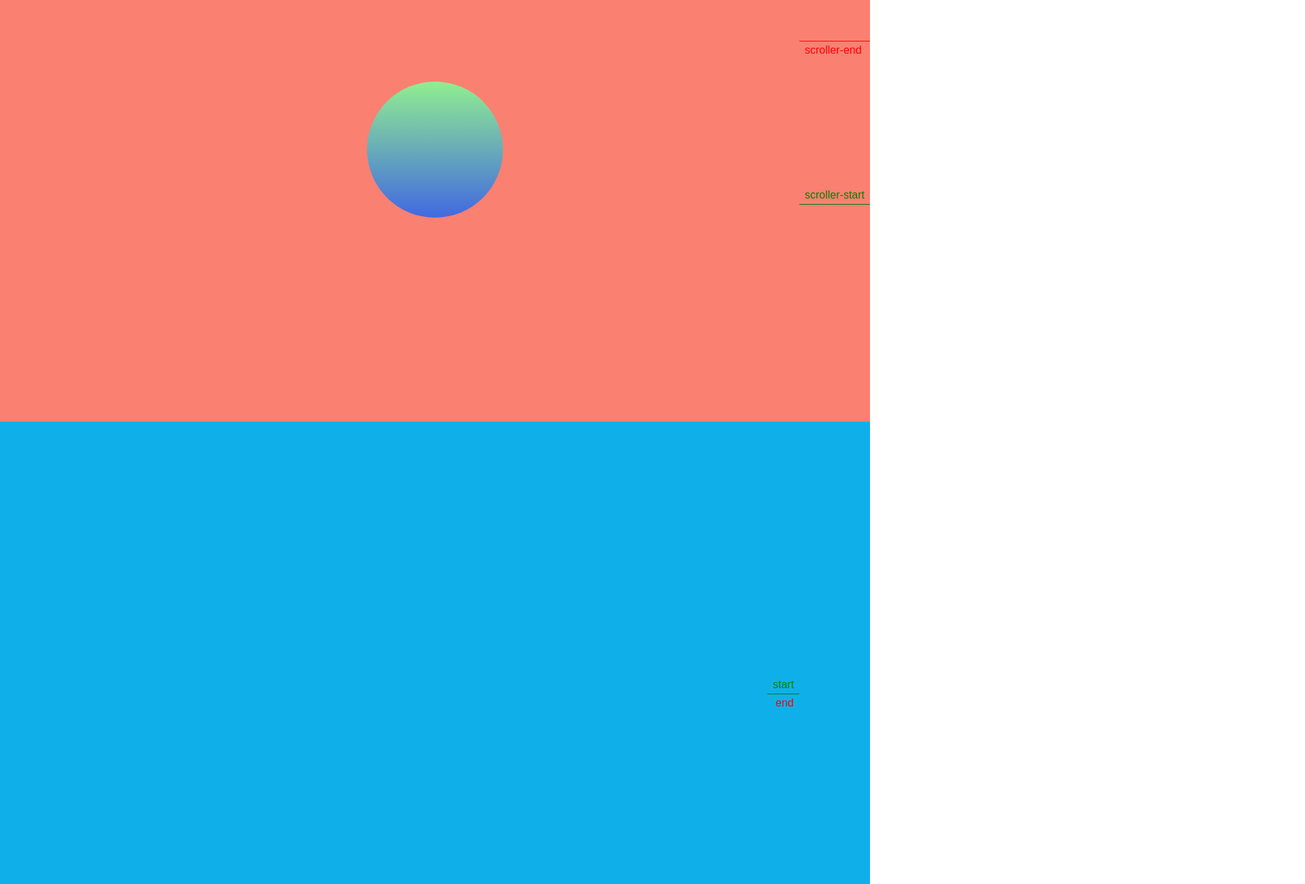
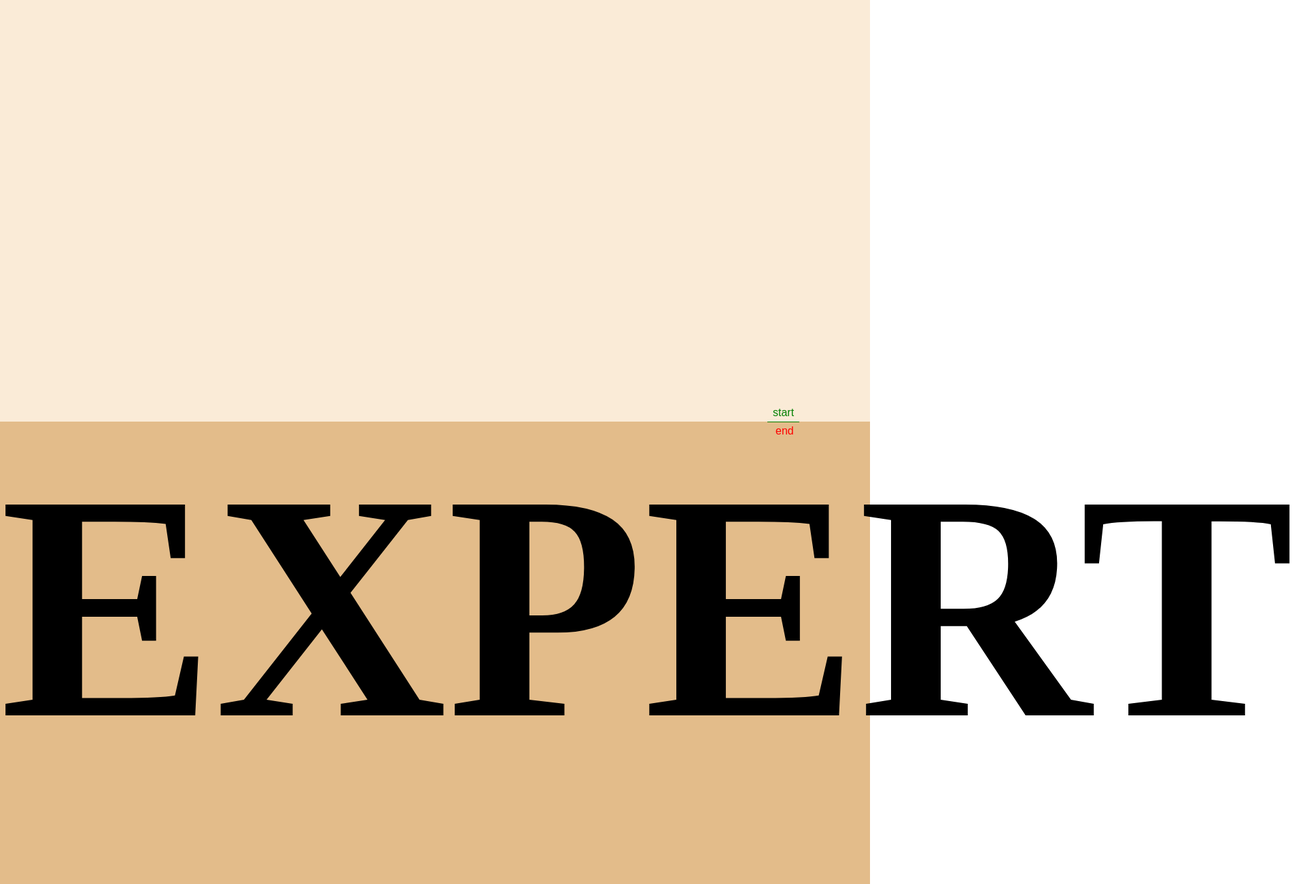
Before and after one commit to Satyam-nalkar/Frontend-work, a plain HTML site: page Javascript/GSAP/ScrollTrigger/index.html in a window 1280 px wide. Shown: the part 180-1480 px from the top of the page at 68% size, 1920 px wide, since content can reach past the window. Drawn offline with nearby package versions, Linux system fonts and the light colour scheme.

Commit message:
pin property

```diff
--- a/Javascript/GSAP/ScrollTrigger/index.html
+++ b/Javascript/GSAP/ScrollTrigger/index.html
@@ -8,7 +8,7 @@
 </head>
 <body>
 
-    <div id="page1">
+    <!-- <div id="page1">
         <div id="circle"></div>
 
     </div>
@@ -19,9 +19,19 @@
     <div id="page3">
         <div id="circle"></div>
 
-    </div>
+    </div> -->
 
-    <script src="https://cdnjs.cloudflare.com/ajax/libs/gsap/3.13.0/gsap.min.js"></script>
+
+
+
+  <div id="page1"></div>
+  <div id="page2">
+  <h1>EXPERTISES</h1>
+ </div>
+  <div id="page3"></div>
+
+
+  <script src="https://cdnjs.cloudflare.com/ajax/libs/gsap/3.13.0/gsap.min.js"></script>
      <script src="https://cdnjs.cloudflare.com/ajax/libs/gsap/3.13.0/ScrollTrigger.min.js" integrity="sha512-P2IDYZfqSwjcSjX0BKeNhwRUH8zRPGlgcWl5n6gBLzdi4Y5/0O4zaXrtO4K9TZK6Hn1BenYpKowuCavNandERg==" crossorigin="anonymous" referrerpolicy="no-referrer"></script>
     <script src="script.js"></script>
 </body>
--- a/Javascript/GSAP/ScrollTrigger/script.js
+++ b/Javascript/GSAP/ScrollTrigger/script.js
@@ -1,20 +1,33 @@
 gsap.registerPlugin(ScrollTrigger);
-gsap.from("#page1 #circle",{
-    scale:0,
-    delay:1,
-    duration:2,
-    rotate:720
-})
-gsap.from("#page2 #circle",{
-    scale:0,
-    duration:2,
-    rotate:720,
+// gsap.from("#page1 #circle",{
+//     scale:0,
+//     delay:1,
+//     duration:2,
+//     rotate:720
+// })
+// gsap.from("#page2 #circle",{
+//     scale:0,
+//     duration:2,
+//     rotate:720,
+//     scrollTrigger:{
+//         trigger:"#page2 #circle",
+//         scroller:"body",
+//         markers:true,
+//         start: "top 60%",
+//         end:"top 30%",
+//        scrub:2
+//     }
+// })
+
+gsap.to("#page2 h1",{
+    transform:"translateX(-120%)" ,
     scrollTrigger:{
-        trigger:"#page2 #circle",
+        trigger:"#page2",
         scroller:"body",
         markers:true,
-        start: "top 60%",
-        end:"top 30%",
-       scrub:2
+        start: "top 0",
+        end:"top -100%",
+        scrub:2,
+        pin:true
     }
 })
--- a/Javascript/GSAP/ScrollTrigger/style.css
+++ b/Javascript/GSAP/ScrollTrigger/style.css
@@ -14,7 +14,7 @@
     width:100%;
  } */
 
- #page1{
+ /* #page1{
      height: 100%;
      width: 100%;
      background-color: salmon;
@@ -46,4 +46,37 @@
     width: 200px;
     border-radius: 50%;
     background: linear-gradient(lightgreen,royalblue)
+ } */
+
+
+ body{
+   overflow-x: hidden;
  }
+ #page1{
+   height: 100%;
+   width: 100%;
+   background-color: antiquewhite;
+ }
+
+  #page2{
+   height: 100%;
+   width: 100%;
+   background-color: rgb(227, 188, 138);
+ }
+
+ #page2 img{
+   height: 100%;
+   width: 20%;
+   background-color: rgb(28, 146, 220);
+ }
+
+ #page2 h1{
+   font-size: 37vw;
+   font-weight: 600;
+
+ }
+  #page3{
+   height: 100%;
+   width: 100%;
+   background-color: rgb(11, 7, 1),
+ }
```
